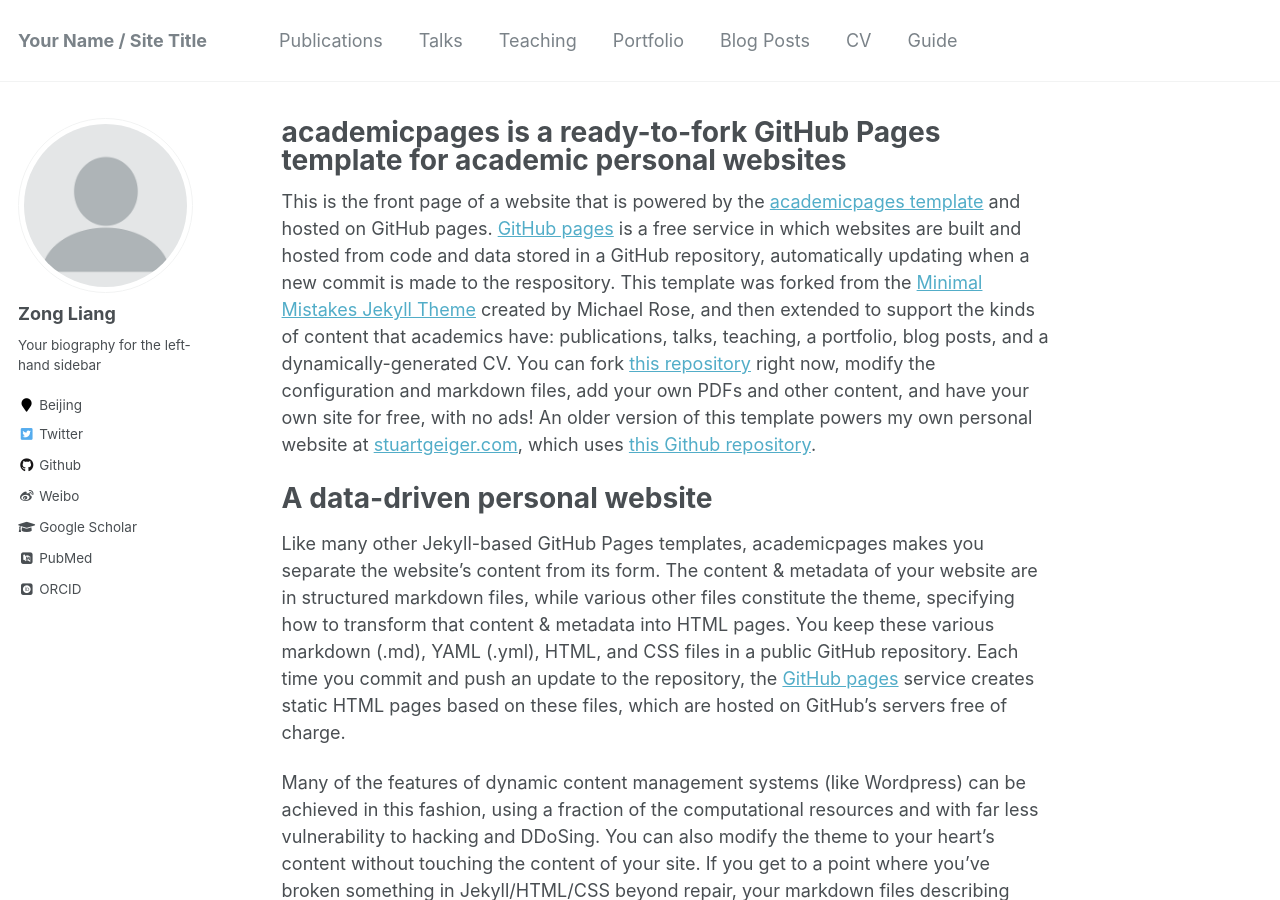
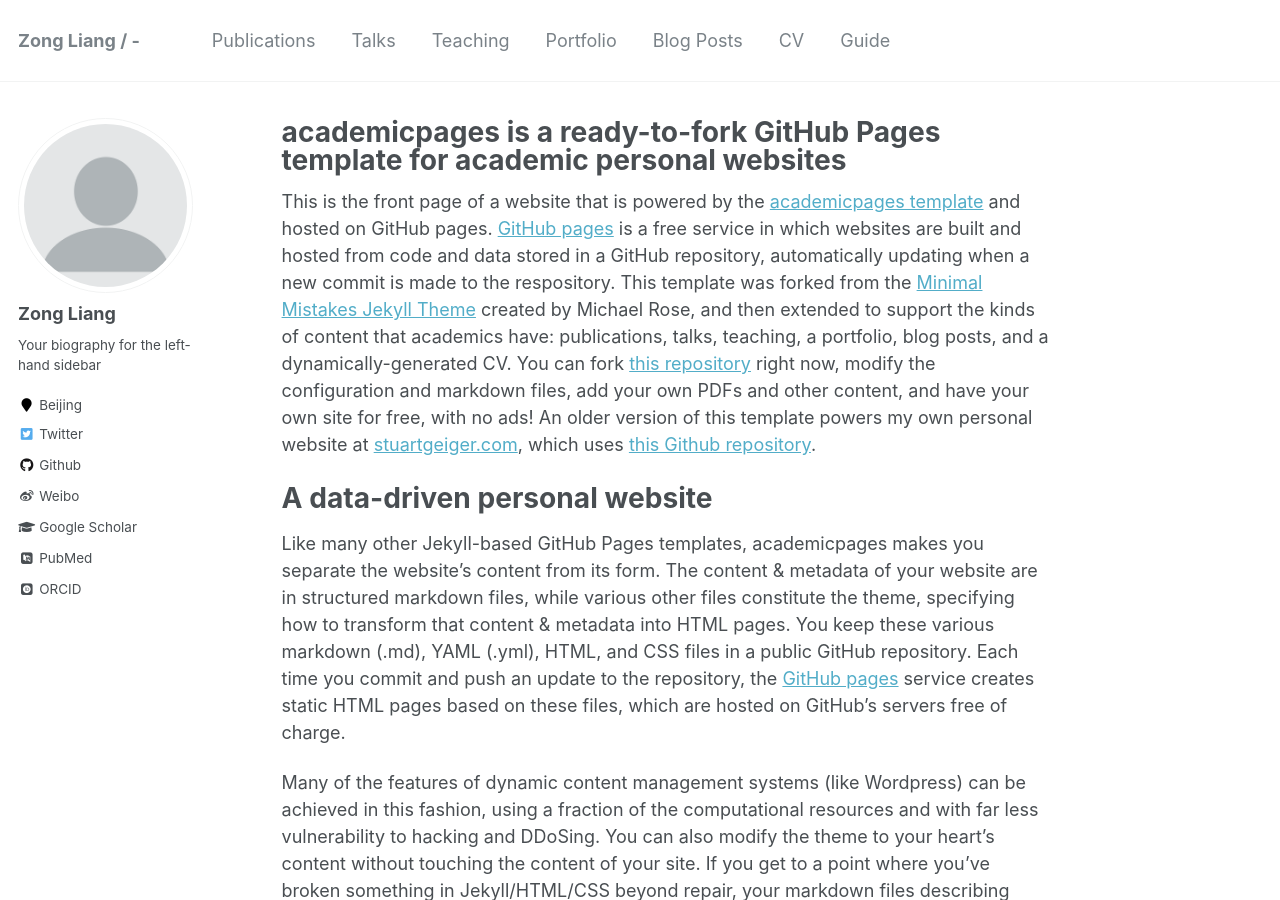
Before and after one commit to ZongL/zongl.github.io, a Jekyll site: the page built from _pages/about.md, in a window 1280 px wide and 900 px high. Built offline with Jekyll 4.4.1, drawn with Linux system fonts in a browser that asks for light colours; some web fonts are replaced.

Commit message:
Update _config.yml

```diff
--- a/_config.yml
+++ b/_config.yml
@@ -7,13 +7,13 @@
 
 # Site Settings
 locale                   : "en-US"
-title                    : "Your Name / Site Title"
+title                    : "Zong Liang / - "
 title_separator          : "-"
 name                     : &name "Your Name"
 description              : &description "personal description"
-url                      : https://academicpages.github.io # the base hostname & protocol for your site e.g. "https://mmistakes.github.io"
+url                      : https://zongl.github.io # the base hostname & protocol for your site e.g. "https://mmistakes.github.io"
 baseurl                  : "" # the subpath of your site, e.g. "/blog"
-repository               : "academicpages/academicpages.github.io"
+repository               : "zongl/zongl.github.io"
 teaser                   :  # filename of teaser fallback teaser image placed in /images/, .e.g. "500x300.png"
 breadcrumbs              : false # true, false (default)
 words_per_minute         : 160
```
